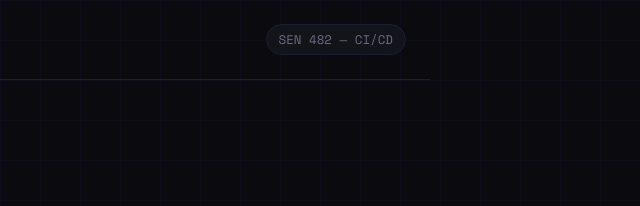
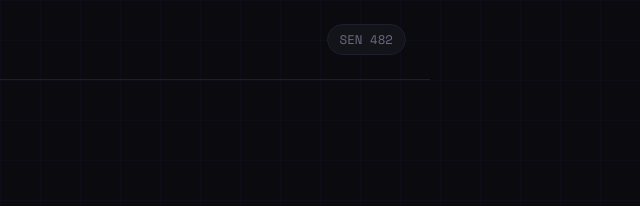
Before and after one commit to Ameh234/VUNA-Home, a plain HTML site: page index.html in a window 1280 px wide. Shown: the top 206 px of the page, 640-1280 px from the left. Drawn offline with nearby package versions, Linux system fonts and the light colour scheme.

```diff
--- a/index.html
+++ b/index.html
@@ -72,7 +72,7 @@
   <div class="glow2"></div>
   <nav>
     <span class="nav-logo">ameh.vudse26.cloud</span>
-    <span class="nav-tag">SEN 482 — CI/CD</span>
+    <span class="nav-tag">SEN 482</span>
   </nav>
   <div class="wrapper">
     <section class="hero">
```
